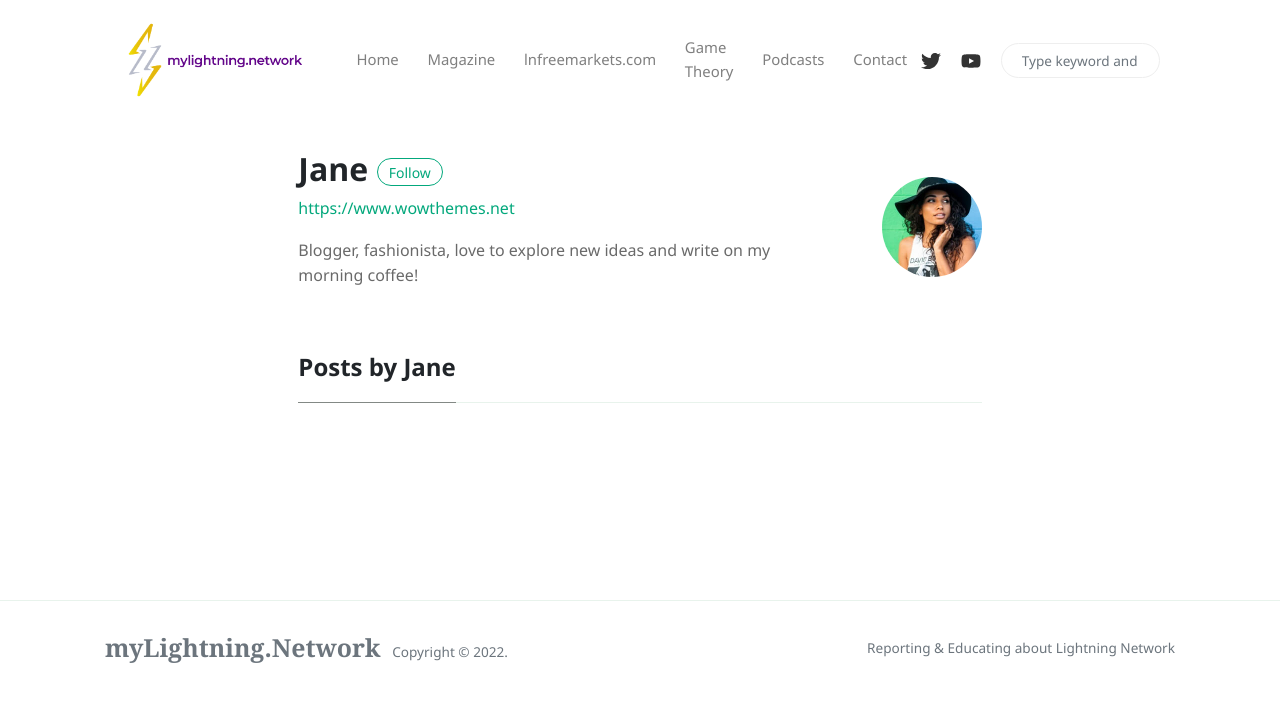
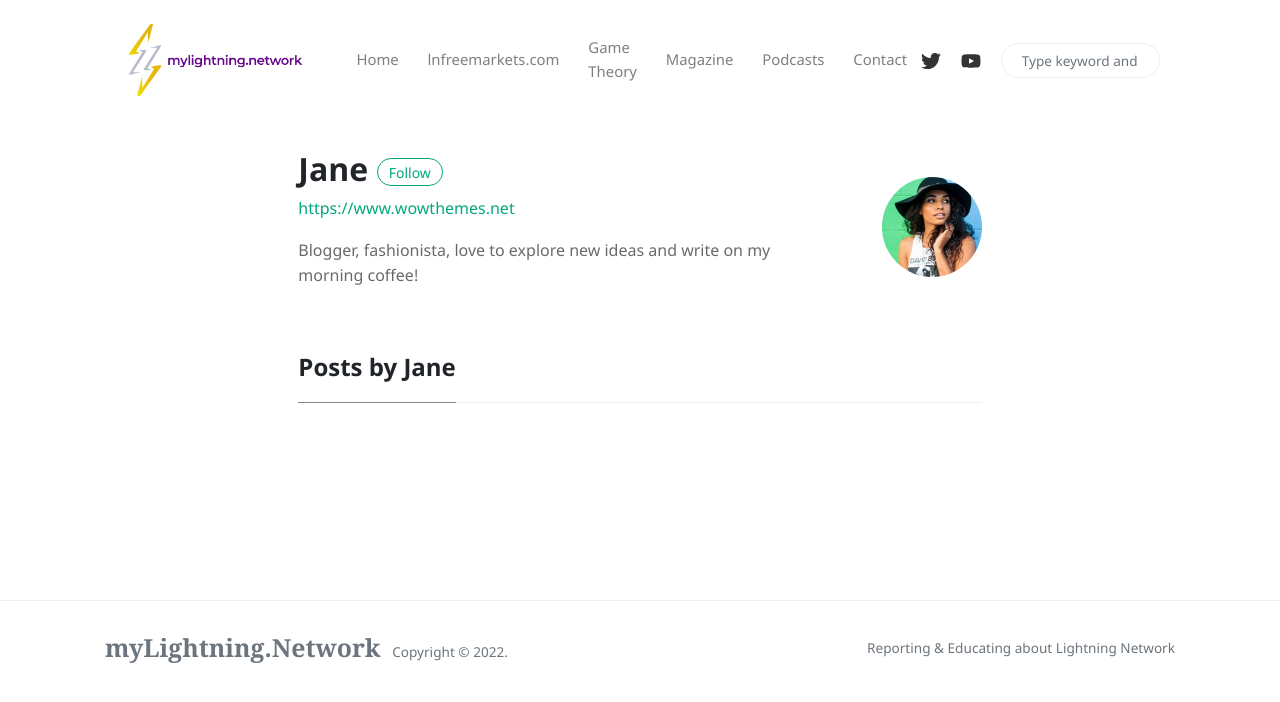
Before and after one commit to mylightningnetwork/mylightning.network.old.website, a Jekyll site: the page built from _pages/author-jane.html, in a window 1280 px wide. Shown: the top 702 px of the page. Built offline with Jekyll 4.4.1, drawn with Linux system fonts in a browser that asks for light colours; nearby versions of some CDN libraries.

Commit message:
Update menu-header.html

```diff
--- a/_includes/menu-header.html
+++ b/_includes/menu-header.html
@@ -2,9 +2,6 @@
 
 <li class="nav-item">
   <a class="nav-link" href="{{site.baseurl}}/">Home</a>
-</li>
-<li class="nav-item">
-  <a class="nav-link" href="{{site.baseurl}}/magazine">Magazine</a>
 </li>
 <li class="nav-item">
   <a class="nav-link" href="{{site.baseurl}}/magazine">lnfreemarkets.com</a>
@@ -13,6 +10,9 @@
   <a class="nav-link" href="{{site.baseurl}}/magazine">Game Theory</a>
 </li>
 <li class="nav-item">
+  <a class="nav-link" href="{{site.baseurl}}/magazine">Magazine</a>
+</li>
+<li class="nav-item">
   <a class="nav-link" href="{{site.baseurl}}/podcasts.html">Podcasts</a>
 </li>
 <li class="nav-item">
```
